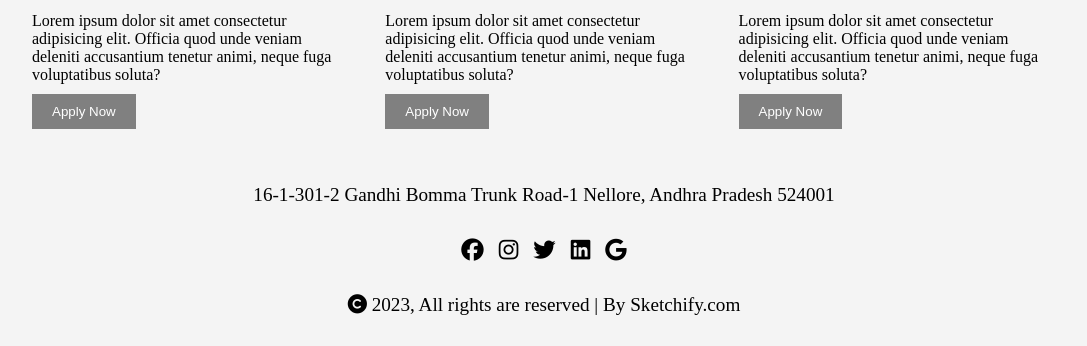
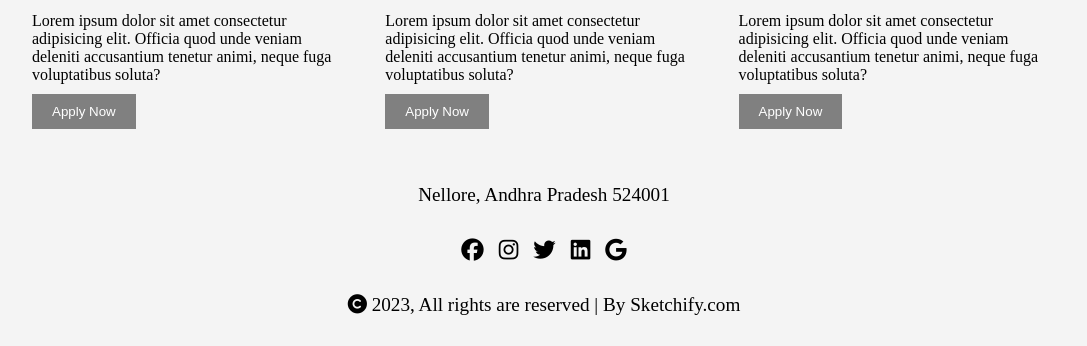
Before and after one commit to prasanna212003/SKETCHIFY, a plain HTML site: page artists.html in a window 1280 px wide. Shown: the part 2420-2766 px from the top of the page, without its empty margins (96-1183 px from the left). Drawn offline with Linux system fonts and the light colour scheme.

Commit message:
Update artists.html

```diff
--- a/artists.html
+++ b/artists.html
@@ -114,7 +114,7 @@
 
     <footer class="footer">
         <div class="footer_address">
-            <p>16-1-301-2 Gandhi Bomma Trunk Road-1 Nellore, Andhra Pradesh 524001</p>
+            <p> Nellore, Andhra Pradesh 524001</p>
         </div>
         <div class="footer_icons">
             <i class="fa-brands fa-facebook"></i>
```
